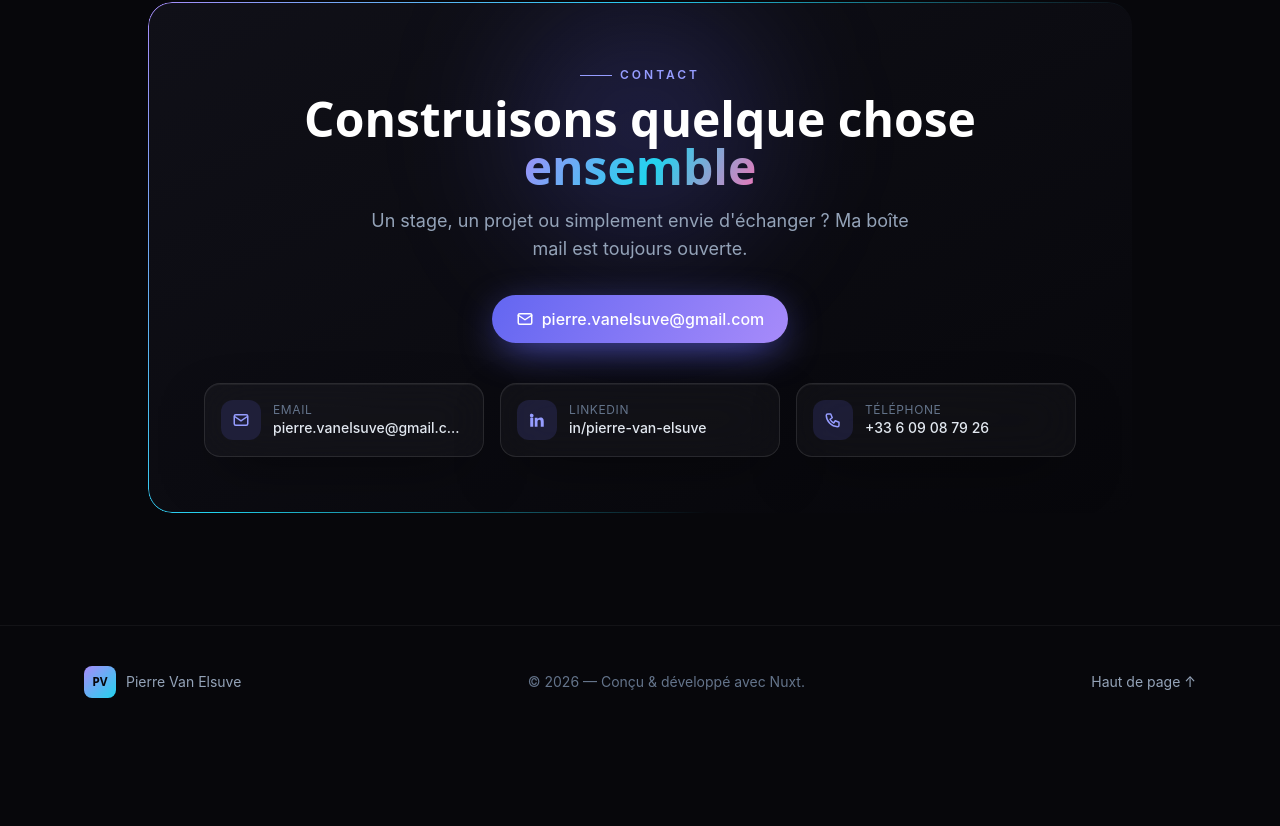
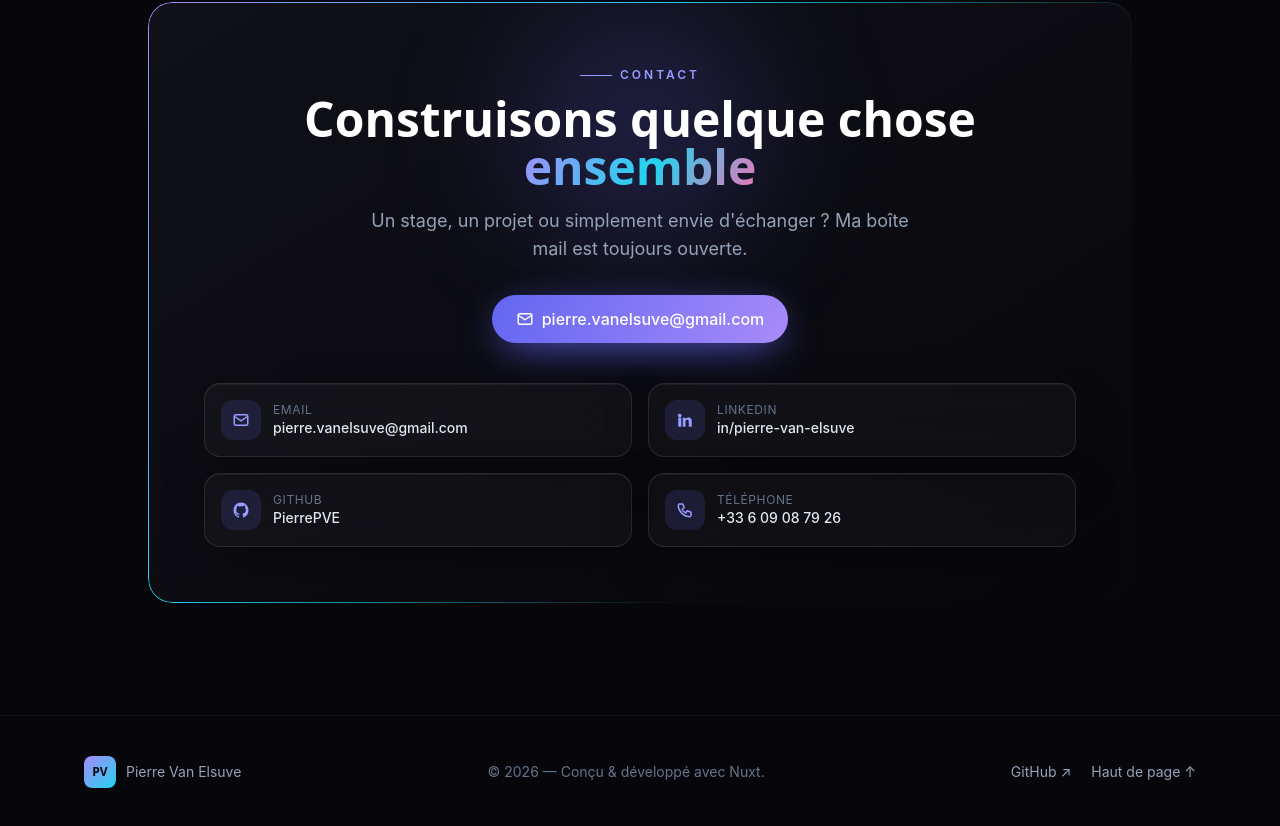
Before and after one commit to PierrePVE/portfolio, a Nuxt app: page / in a window 1280 px wide. Shown: the part 5117-5943 px from the top of the page. Before the commit the page ends 5855 px from the top, so only its background shows below. Built offline with nearby package versions, Linux system fonts and the light colour scheme.

Commit message:
feat: add GitHub profile link to contact section and footer

```diff
--- a/components/ContactSection.vue
+++ b/components/ContactSection.vue
@@ -1,5 +1,5 @@
 <script setup lang="ts">
-// Section contact : CTA email principal + cartes email / LinkedIn / téléphone.
+// Section contact : CTA email principal + cartes email / LinkedIn / GitHub / téléphone.
 const email = 'pierre.vanelsuve@gmail.com'
 const channels = [
   {
@@ -13,6 +13,12 @@ const channels = [
     value: 'in/pierre-van-elsuve',
     href: 'https://www.linkedin.com/in/pierre-van-elsuve',
     icon: 'linkedin',
+  },
+  {
+    label: 'GitHub',
+    value: 'PierrePVE',
+    href: 'https://github.com/PierrePVE',
+    icon: 'github',
   },
   {
     label: 'Téléphone',
@@ -51,18 +57,20 @@ const reveal = {
             </a>
           </div>
 
-          <div class="mt-10 grid gap-4 sm:grid-cols-3">
+          <div class="mt-10 grid gap-4 sm:grid-cols-2">
+            <!-- External profiles (https) open in a new tab; mailto/tel links stay in place. -->
             <a
               v-for="c in channels"
               :key="c.label"
               :href="c.href"
-              :target="c.icon === 'linkedin' ? '_blank' : undefined"
+              :target="c.href.startsWith('https://') ? '_blank' : undefined"
               rel="noopener"
               class="glass group flex items-center gap-3 p-4 text-left transition-colors hover:border-accent-500/40"
             >
               <span class="grid h-10 w-10 shrink-0 place-items-center rounded-xl bg-accent-500/15 text-accent-300 transition-transform group-hover:scale-110">
                 <svg v-if="c.icon === 'mail'" width="18" height="18" viewBox="0 0 24 24" fill="none" stroke="currentColor" stroke-width="2"><rect x="3" y="5" width="18" height="14" rx="2"/><path d="M3 7l9 6 9-6"/></svg>
                 <svg v-else-if="c.icon === 'linkedin'" width="18" height="18" viewBox="0 0 24 24" fill="currentColor"><path d="M4.98 3.5a2.5 2.5 0 11-.02 5 2.5 2.5 0 01.02-5zM3 9h4v12H3zM9 9h3.8v1.7h.05c.53-1 1.83-2.05 3.76-2.05C20.4 8.65 21 11 21 14.1V21h-4v-6.1c0-1.45-.03-3.3-2-3.3-2 0-2.3 1.57-2.3 3.2V21H9z"/></svg>
+                <svg v-else-if="c.icon === 'github'" width="18" height="18" viewBox="0 0 24 24" fill="currentColor"><path d="M12 2C6.48 2 2 6.58 2 12.25c0 4.53 2.87 8.37 6.84 9.73.5.1.68-.22.68-.49v-1.7c-2.78.62-3.37-1.37-3.37-1.37-.46-1.18-1.11-1.5-1.11-1.5-.91-.64.07-.62.07-.62 1 .07 1.53 1.06 1.53 1.06.89 1.57 2.34 1.12 2.91.85.09-.66.35-1.12.63-1.37-2.22-.26-4.56-1.14-4.56-5.07 0-1.12.39-2.03 1.03-2.75-.1-.26-.45-1.3.1-2.71 0 0 .84-.28 2.75 1.05A9.3 9.3 0 0112 6.84c.85 0 1.71.12 2.51.34 1.91-1.33 2.75-1.05 2.75-1.05.55 1.41.2 2.45.1 2.71.64.72 1.03 1.63 1.03 2.75 0 3.94-2.34 4.81-4.57 5.06.36.32.68.94.68 1.9v2.81c0 .27.18.6.69.49A10.1 10.1 0 0022 12.25C22 6.58 17.52 2 12 2z"/></svg>
                 <svg v-else width="18" height="18" viewBox="0 0 24 24" fill="none" stroke="currentColor" stroke-width="2"><path d="M5 4h4l2 5-3 2a12 12 0 005 5l2-3 5 2v4a2 2 0 01-2 2A16 16 0 013 6a2 2 0 012-2z" stroke-linejoin="round"/></svg>
               </span>
               <div class="min-w-0">
--- a/components/TheFooter.vue
+++ b/components/TheFooter.vue
@@ -10,7 +10,16 @@ const year = new Date().getFullYear()
         <span class="text-sm text-slate-400">Pierre Van Elsuve</span>
       </div>
       <p class="text-sm text-slate-500">© {{ year }} — Conçu &amp; développé avec Nuxt.</p>
-      <a href="#top" class="text-sm text-slate-400 transition-colors hover:text-white">Haut de page ↑</a>
+      <div class="flex items-center gap-5">
+        <a
+          href="https://github.com/PierrePVE"
+          target="_blank"
+          rel="noopener"
+          class="text-sm text-slate-400 transition-colors hover:text-white"
+          >GitHub ↗</a
+        >
+        <a href="#top" class="text-sm text-slate-400 transition-colors hover:text-white">Haut de page ↑</a>
+      </div>
     </div>
   </footer>
 </template>
```
